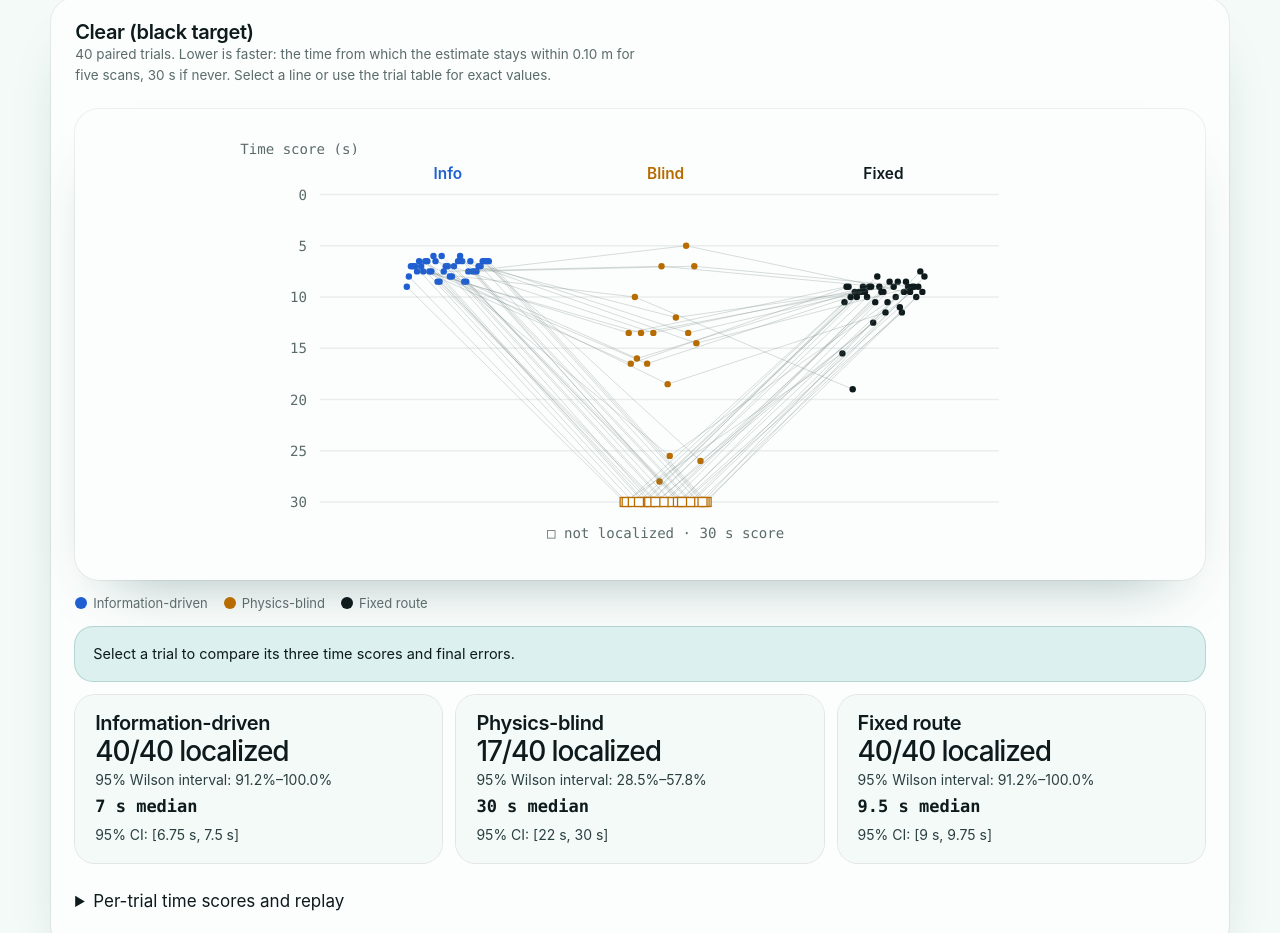
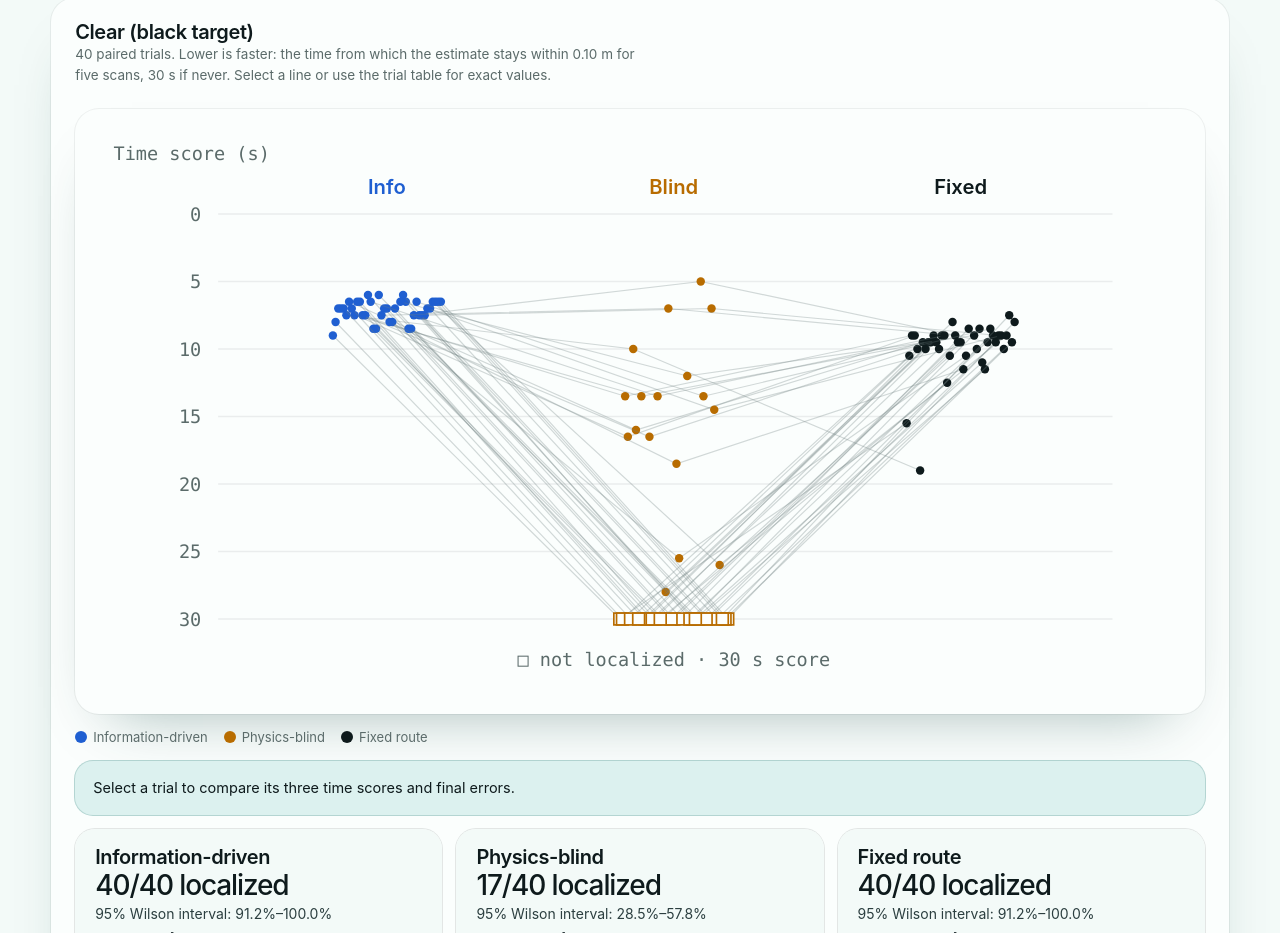
Before and after one commit to jjmensah/move-to-see, a React (Vite) app in the folder web/: page / in a window 1280 px wide. Shown: the part 6197-7130 px from the top of the page. Built offline with nearby package versions, Linux system fonts and the light colour scheme.

Commit message:
feat(web): let the paired-trials chart grow on wide screens

```diff
--- a/web/src/Results.tsx
+++ b/web/src/Results.tsx
@@ -59,7 +59,7 @@ function Triplets({
       viewBox="0 0 640 330"
       role="group"
       aria-labelledby={`${id}-title ${id}-desc`}
-      style={{ maxWidth: 820, marginInline: "auto" }}
+      style={{ maxWidth: 1080, marginInline: "auto" }}
     >
       <title id={`${id}-title`}>Paired time scores by controller</title>
       <desc id={`${id}-desc`}>
```
